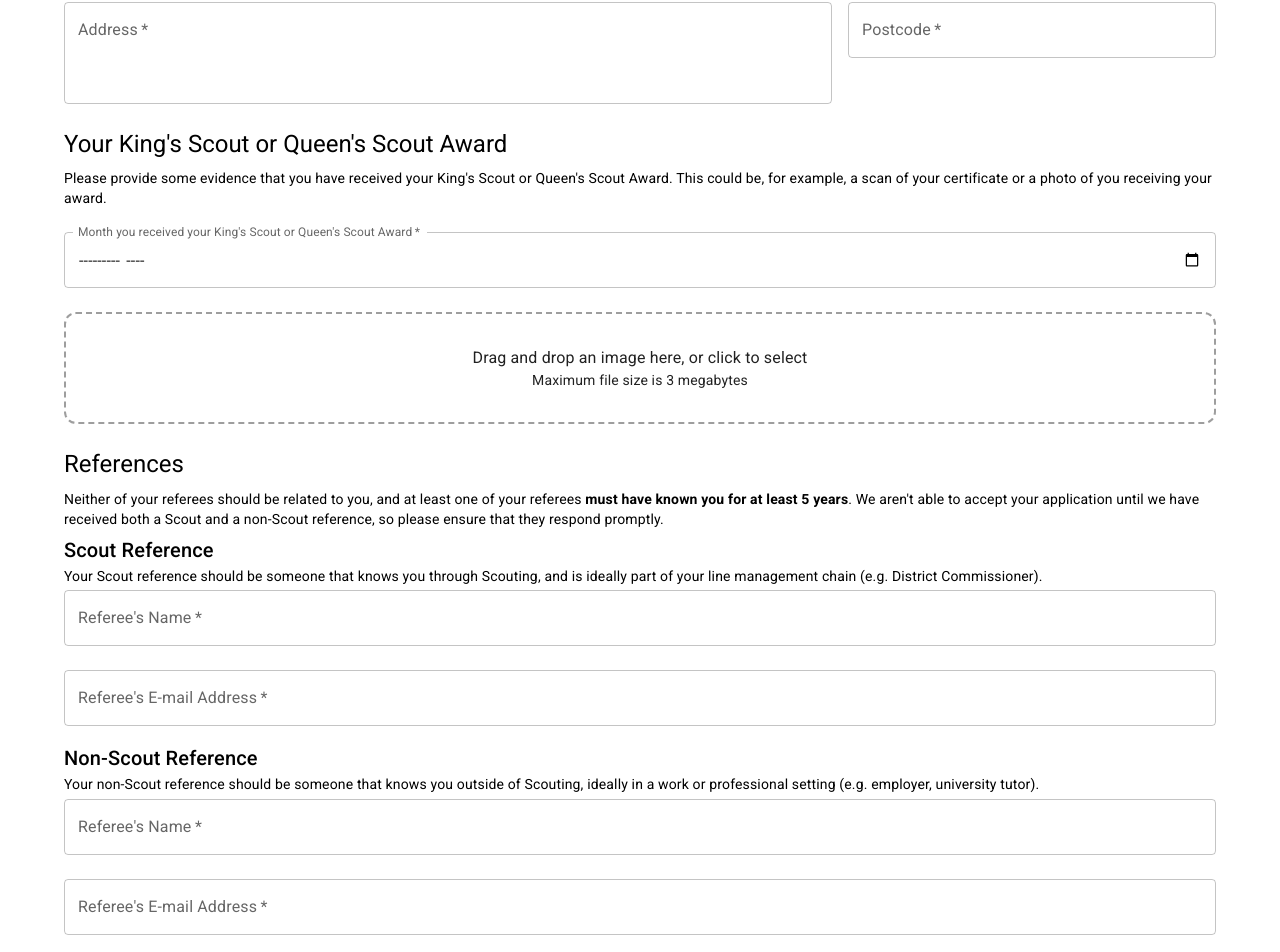
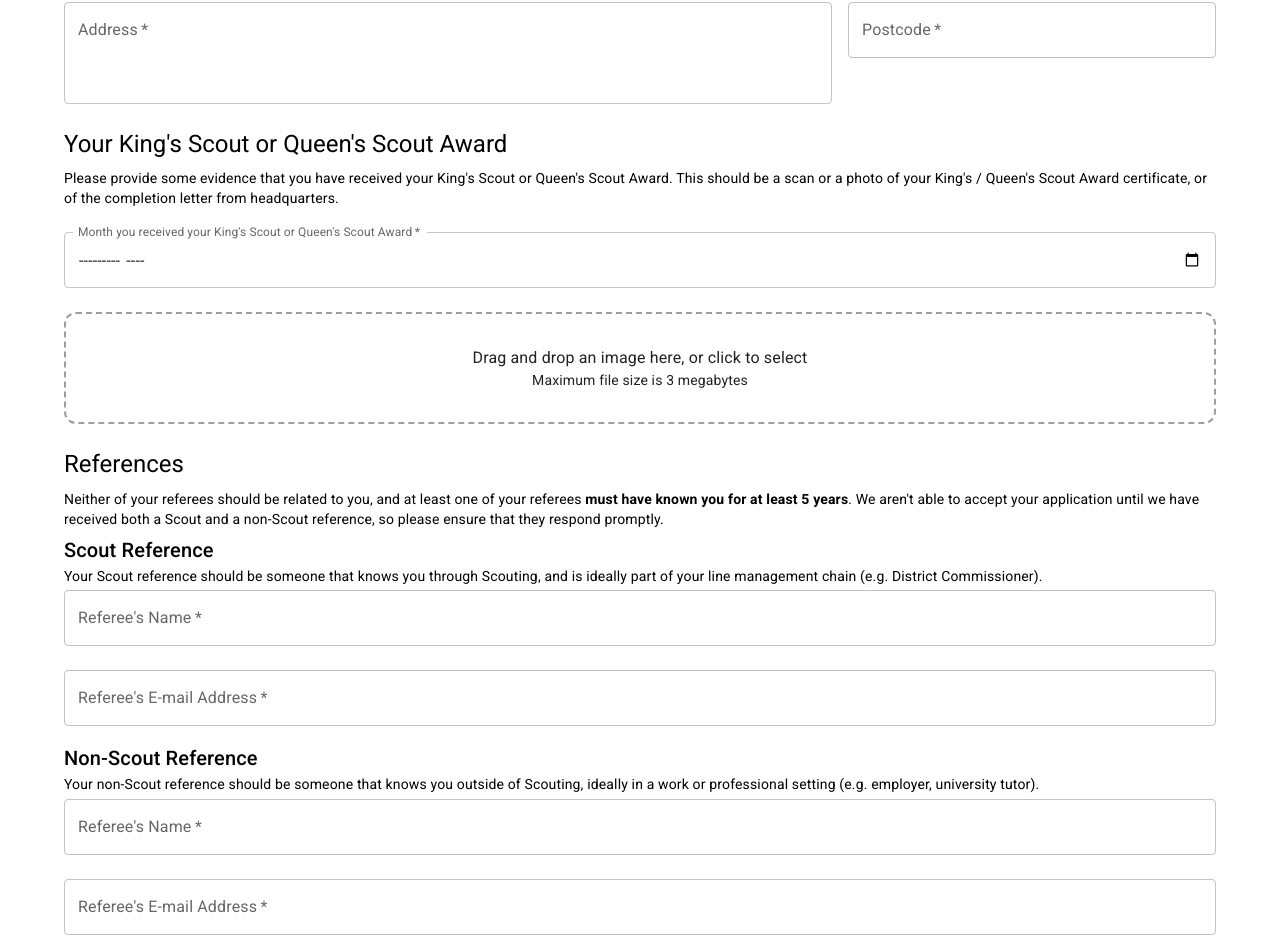
Before and after one commit to kswpuk/portal-ui, a React (Vite) app: page /join in a window 1280 px wide. Shown: the part 831-1783 px from the top of the page. Built offline with nearby package versions, Linux system fonts and the light colour scheme; what @aws-amplify/ui-react, aws-amplify would draw is missing.

Commit message:
Update wording on application form

```diff
--- a/src/join/ApplicationForm.tsx
+++ b/src/join/ApplicationForm.tsx
@@ -144,7 +144,8 @@ export default function ApplicationForm(){
 
         <Stack spacing={3}>
           <Typography variant="body2" gutterBottom>
-            Please provide some evidence that you have received your King's Scout or Queen's Scout Award. This could be, for example, a scan of your certificate or a photo of you receiving your award.
+            Please provide some evidence that you have received your King's Scout or Queen's Scout Award.
+            This should be a scan or a photo of your King's / Queen's Scout Award certificate, or of the completion letter from headquarters.
           </Typography>
 
           <TextField variant="outlined" label="Month you received your King's Scout or Queen's Scout Award"
```
